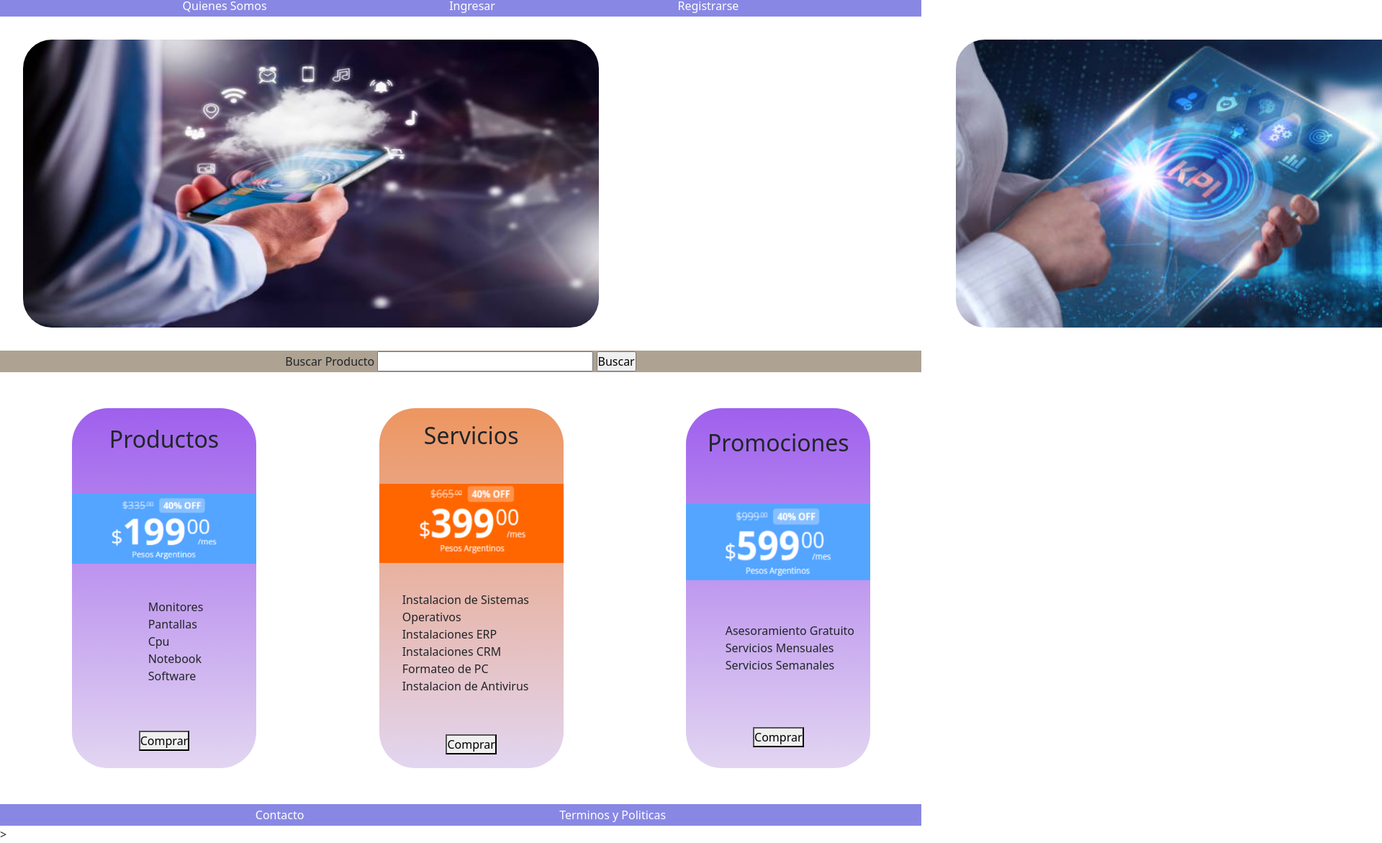
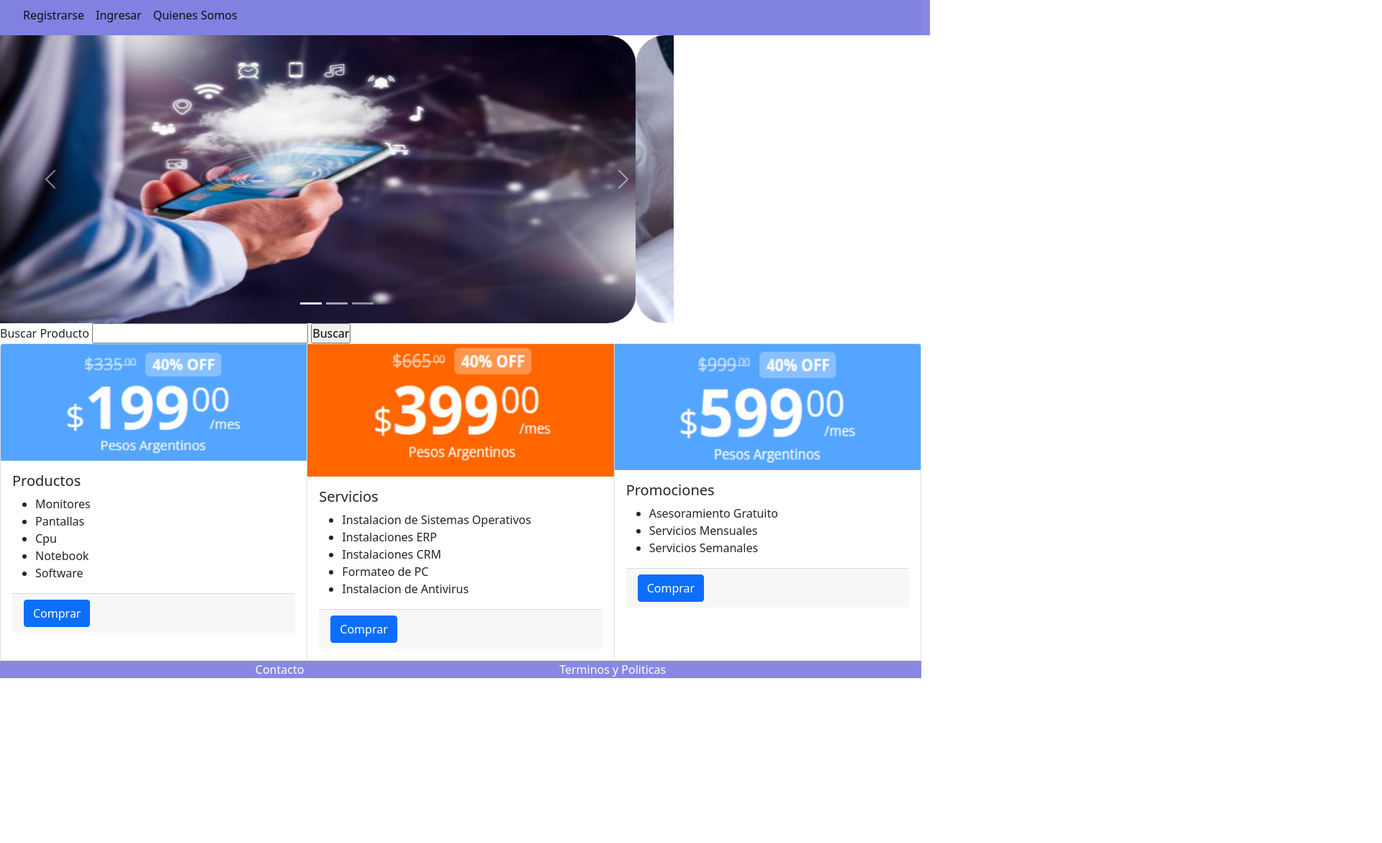
Before and after one commit to FernandoMDiez/softwareyServiciosDiez, a plain HTML site: page index.html in a window 1280 px wide. Shown: the part 127-1298 px from the top of the page at 72% size, 1920 px wide, since content can reach past the window. After the commit the page ends 1069 px from the top, so only its background shows below. Drawn offline with Linux system fonts and the light colour scheme.

Commit message:
Se incorporo Boostrap al Index

```diff
--- a/index.html
+++ b/index.html
@@ -7,49 +7,98 @@
   <meta name="viewport" content="width=device-width, initial-scale=1.0">
   <title>Software & Servicios</title>
   <link rel="shortcut icon" href="multimedia/sis3.ico" type="image/x-icon">
+  <link rel="stylesheet" href="css/bootstrap.min.css">
   <link rel="stylesheet" href="css/estilo.css">
-  <link rel="stylesheet" href="css/bootstrap.min.css">
 </head>
 
 <body>
 
   <!-- Version con Animaciones -->
   <!-- contenedor del grid -->
-  <div id="contenedorPrincipal">
+  <div id="container-fluid">
 
     <!-- area logo  -->
-    <div class="logo">
-      <a href="../index.html">
-        <img class="logoCabecera__img" src="multimedia/sis.gif">
+    <header class="row cabecera">
+      <div class="col-md-12 col-sm-6 col-xs-1">
+        <a class="logoCabecera" href="../index.html">
+          <img class="logoCabecera__img" src="../multimedia/sis.gif">
         </a>
       </div>
-    <!-- area header -->
+    </header>
 
 
-    <div class="header"> item
+    <!-- area nav  -->
+    <nav class="row nav2">
+      <div class="col-md-12 col-sm-6 col-xs-1">
 
+
+        <nav class="navbar navbar-expand-lg navbar-light bg-light  nav2">
+          <div class="container-fluid">
+            <button class="navbar-toggler" type="button" data-bs-toggle="collapse"
+              data-bs-target="#navbarSupportedContent" aria-controls="navbarSupportedContent" aria-expanded="false"
+              aria-label="Toggle navigation">
+              <span class="navbar-toggler-icon"></span>
+            </button>
+            <div class="collapse navbar-collapse" id="navbarSupportedContent">
+              <ul class="navbar-nav me-auto mb-2 mb-lg-0">
+                <li class="nav-item">
+                  <a class="nav-link active" aria-current="page" href="registrar.html">Registrarse</a>
+                </li>
+                <li class="nav-item">
+                  <a class="nav-link active" href="Ingresar.html">Ingresar</a>
+                </li>
+                <li class="nav-item">
+                  <a class="nav-link active" href="quienesomos.html">Quienes Somos</a>
+                </li>
+              </ul>
             </div>
+          </div>
+        </nav>
+      </div>
+    </nav>
 
-    <!-- area nav  -->
-    <div class="nav">
-      <a class="menuCabecera__link" href="paginas/registrar.html">Registrarse</a>
-      <a class="menuCabecera__link" href="paginas/ingresar.html">Ingresar</a>
-      <a class="menuCabecera__link" href="paginas/quienesomos.html">Quienes Somos</a>
-
-    </div>
 
 
     <!-- area carrusel -->
-    <div class="carrusel">
-      <div class="carruselTotal">
-        <img class="imagen1" src="multimedia/carrusel1.jpg" alt="">
-        <img class="imagen2" src="multimedia/carrusel2.jpg" alt="">
-        <img class="imagen3" src="multimedia/carrusel3.jpg" alt="">
+    <div class="row carrusel">
+      <div class="col-md-10 col-sm-6 col-xs-1">
+
+        <div id="carouselExampleIndicators" class="carousel slide" data-bs-ride="carousel">
+          <div class="carousel-indicators">
+            <button type="button" data-bs-target="#carouselExampleIndicators" data-bs-slide-to="0" class="active"
+              aria-current="true" aria-label="Slide 1"></button>
+            <button type="button" data-bs-target="#carouselExampleIndicators" data-bs-slide-to="1"
+              aria-label="Slide 2"></button>
+            <button type="button" data-bs-target="#carouselExampleIndicators" data-bs-slide-to="2"
+              aria-label="Slide 3"></button>
           </div>
-    </div>>
+          <div class="carousel-inner">
+            <div class="carousel-item active">
+              <img src="multimedia/carrusel1.jpg" class="d-block w-100  imagen1" alt="...">
+            </div>
+            <div class="carousel-item">
+              <img src="multimedia/carrusel2.jpg" class="d-block w-100 imagen2" alt="...">
+            </div>
+            <div class="carousel-item">
+              <img src="multimedia/carrusel3.jpg" class="d-block w-100 imagen3" alt="...">
+            </div>
+          </div>
+          <button class="carousel-control-prev" type="button" data-bs-target="#carouselExampleIndicators"
+            data-bs-slide="prev">
+            <span class="carousel-control-prev-icon" aria-hidden="true"></span>
+            <span class="visually-hidden">Previous</span>
+          </button>
+          <button class="carousel-control-next" type="button" data-bs-target="#carouselExampleIndicators"
+            data-bs-slide="next">
+            <span class="carousel-control-next-icon" aria-hidden="true"></span>
+            <span class="visually-hidden">Next</span>
+          </button>
+        </div>
+      </div>
+    </div>
+    <!-- area buscador  -->
 
-    <!-- area buscador  -->
-    <section class="buscador">
+    <section class="col-md-10 col-sm-6 col-xs-1">
       <form action="" method="post">
         <label for="buscar">Buscar Producto</label>
         <input type="text" name="buscar" id="ingresoTexto">
@@ -58,11 +107,11 @@
     </section>
 
     <!-- area produtos  -->
-
-
-    <div class="cardProductos">
-      <h3>Productos</h3>
-      <img src="multimedia/productos.png" alt="">
+    <div class="card-group">
+      <div class="card">
+        <img src="multimedia/productos.png" class="card-img-top" alt="...">
+        <div class="card-body">
+          <h5 class="card-title">Productos</h5>
           <ul>
             <li>Monitores</li>
             <li>Pantallas</li>
@@ -70,18 +119,20 @@
             <li>Notebook</li>
             <li>Software</li>
           </ul>
-      <form action="" method="get">
-        <button>Comprar</button>
-      </form>
+          <div class="card-footer">
+            <a href="#" class="btn btn-primary">Comprar</a>
+          </div>
+        </div>
       </div>
 
 
-    <!-- area produtos  -->
 
+      <!-- area Servicios  -->
 
-    <div class="cardServicios">
-      <h3>Servicios</h3>
-      <img src="multimedia/servicios.png" alt="">
+      <div class="card">
+        <img src="multimedia/servicios.png" class="card-img-top" alt="...">
+        <div class="card-body">
+          <h5 class="card-title">Servicios</h5>
           <ul>
             <li>Instalacion de Sistemas Operativos</li>
             <li>Instalaciones ERP</li>
@@ -89,27 +140,30 @@
             <li>Formateo de PC</li>
             <li>Instalacion de Antivirus</li>
           </ul>
-      <form action="" method="get">
-        <button>Comprar</button>
-      </form>
+          <div class="card-footer">
+            <a href="#" class="btn btn-primary">Comprar</a>
           </div>
-
-
+        </div>
+      </div>
       <!-- area promociones  -->
 
-
-    <div class="cardPromociones">
-      <h3>Promociones</h3>
-      <img src="multimedia/promociones.png" alt="">
+      <div class="card">
+        <img src="multimedia/promociones.png" class="card-img-top" alt="...">
+        <div class="card-body">
+          <h5 class="card-title">Promociones</h5>
           <ul>
             <li>Asesoramiento Gratuito</li>
             <li>Servicios Mensuales</li>
             <li>Servicios Semanales</li>
           </ul>
-      <form action="" method="get">
-        <button>Comprar</button>
-      </form>
+          <div class="card-footer">
+            <a href="#" class="btn btn-primary">Comprar</a>
           </div>
+        </div>
+      </div>
+    </div>
+
+
 
     <!-- area   pie  -->
     <div class="pie">
```
Lines whose indentation alone changed are shown as unchanged.
